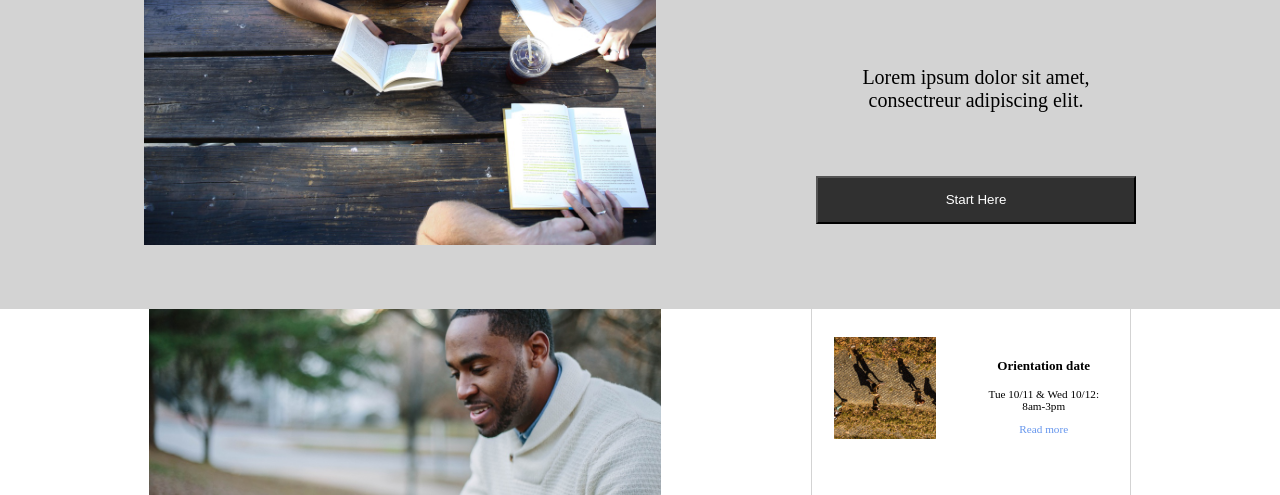
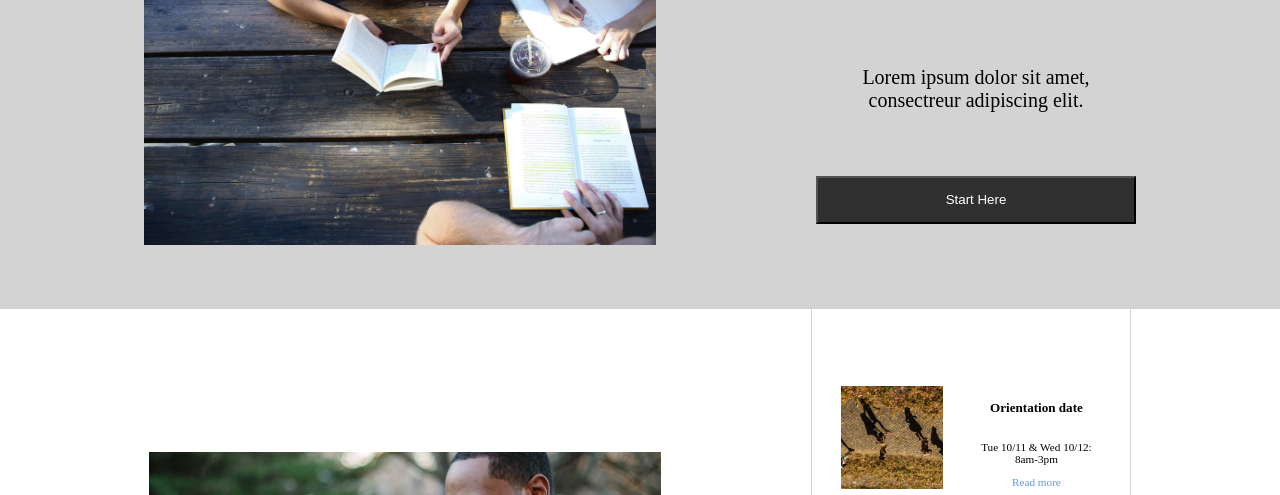
Before and after one commit to anavguitar/code-cademy-colemar-academy, a plain HTML site: page index.html in a window 1280 px wide. Shown: the part 269-764 px from the top of the page. Drawn offline with Linux system fonts and the light colour scheme.

Commit message:
changed the vw of some containers in the 'main-gallery' section and consolidated some container rules

```diff
--- a/styles.css
+++ b/styles.css
@@ -129,21 +129,29 @@ a {
 
 .gallery {
     display: flex;
-    justify-content: space-around;
+    justify-content: space-evenly;
     align-items: center;
     width: 100%;
 
 }
 
+.main-gallery-img, .main-gallery-text {
+    height: 100%;
+    display: flex;
+    flex-direction: column;
+    justify-content: center;
+    align-items: center;
+}
+
  .main-gallery-img > img{
     width: 8vw;
-    height: auto;
+    height: 8vw;
 }
 
 
 .gallery > .main-gallery-text {
     width: 10vw;
-    height: auto;
+    height: 20vw;
     text-align: center;
     font-size: .7em;
 }
```
